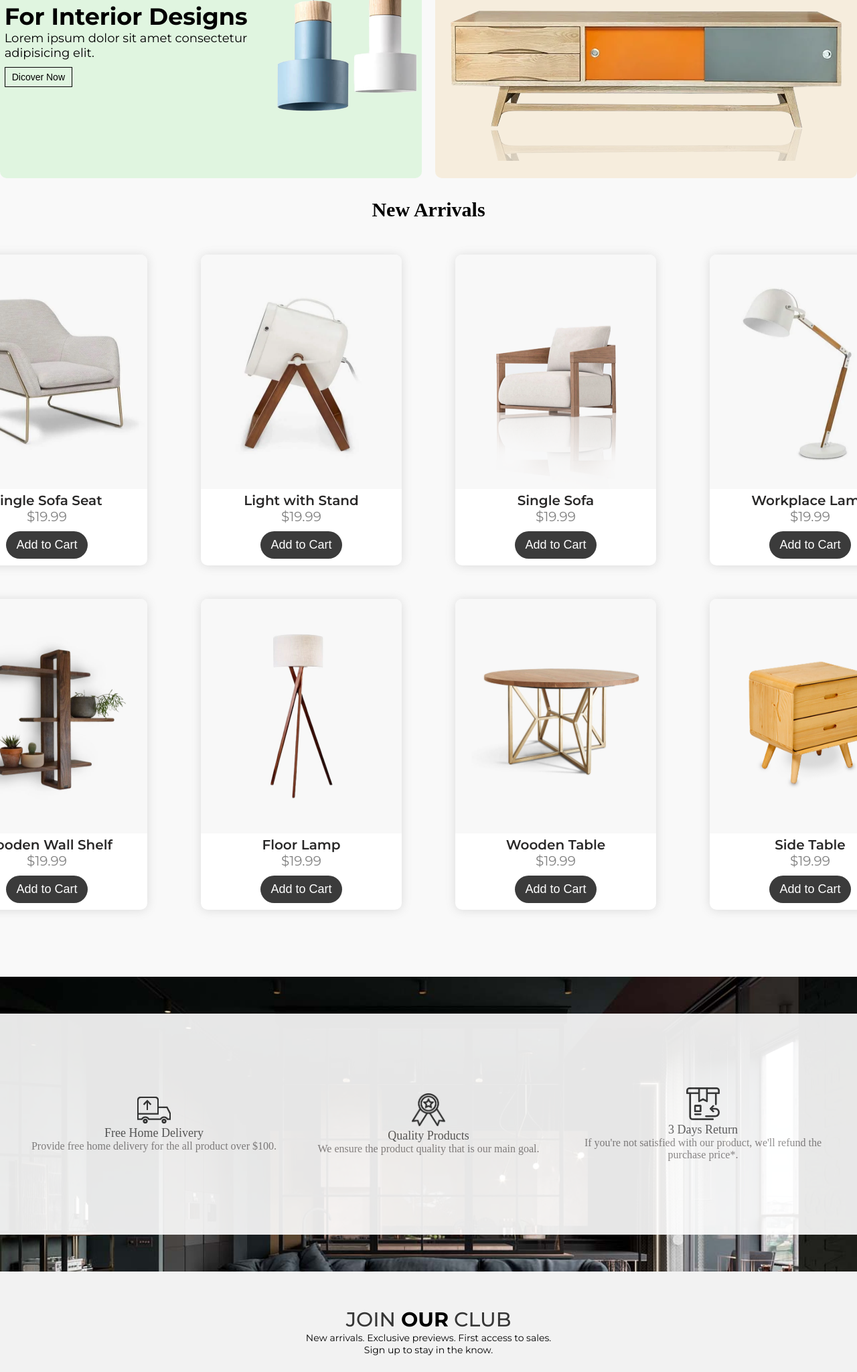
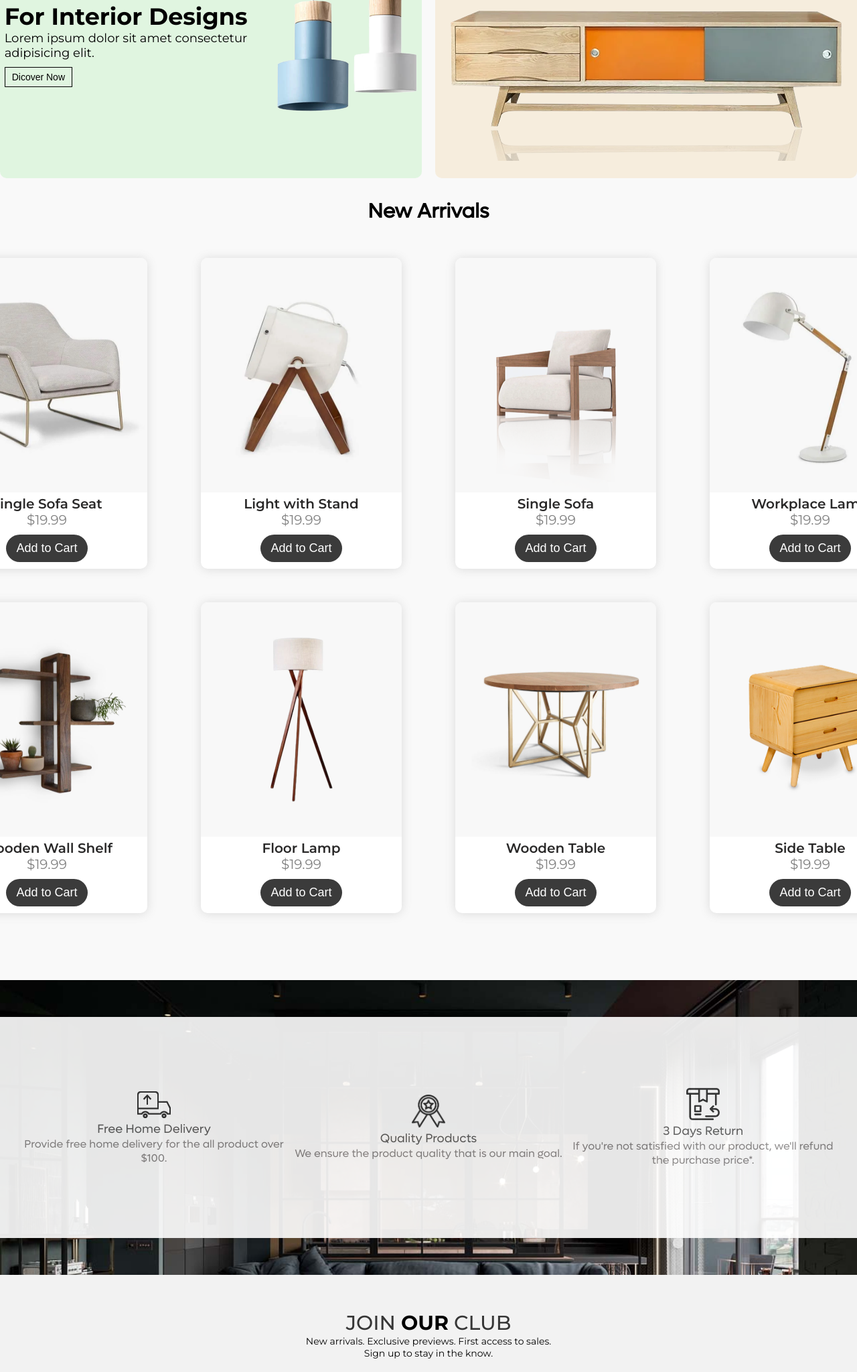
Before and after one commit to abdulbasit024/Homedecor, a plain HTML site: page index.html in a window 1280 px wide. Shown: the part 1296-3344 px from the top of the page at 67% size. Drawn offline with nearby package versions, Linux system fonts and the light colour scheme.

Commit message:
Update style.css

```diff
--- a/style.css
+++ b/style.css
@@ -106,7 +106,7 @@ header {
   transform: scale(1.1);
 }
 .heading {
-  font-family: lufga;
+  font-family: myfont;
   font-size: 30px;
   text-align: center;
   margin: 30px auto;
@@ -296,7 +296,7 @@ header {
   align-items: center;
 }
 .featuresContainer {
-  font-family: lufga;
+  font-family: myfont;
   display: flex;
   background-color: white;
   opacity: 90%;
```
